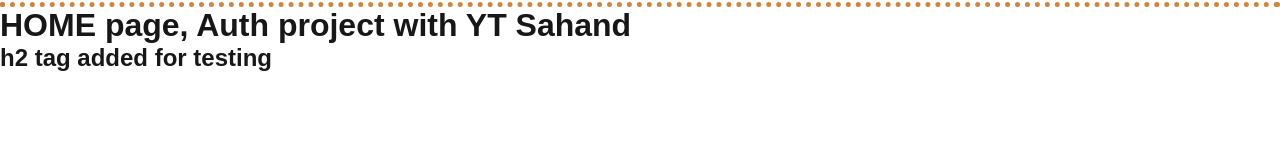
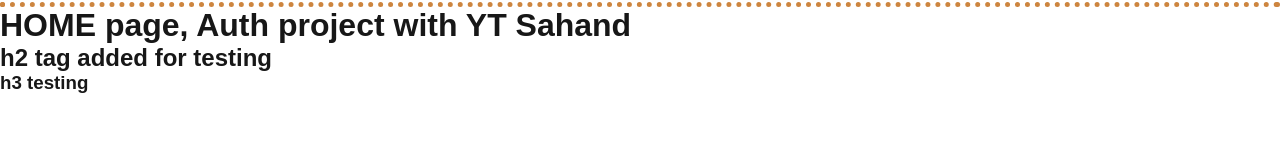
Before and after one commit to IT-AI-11/next-auth-app, a Next.js app: page / in a window 1280 px wide. Shown: the part 130-292 px from the top of the page. Built offline with nearby package versions, Linux system fonts and the light colour scheme; no server answers.

Commit message:
first option to commit

```diff
--- a/src/app/page.js
+++ b/src/app/page.js
@@ -6,6 +6,7 @@ export default function Home() {
     <div >
          <h1> HOME page, Auth project with YT Sahand</h1>
          <h2>h2 tag added for testing</h2>
+         <h3>h3 testing</h3>
     </div>
   );
 }
```
